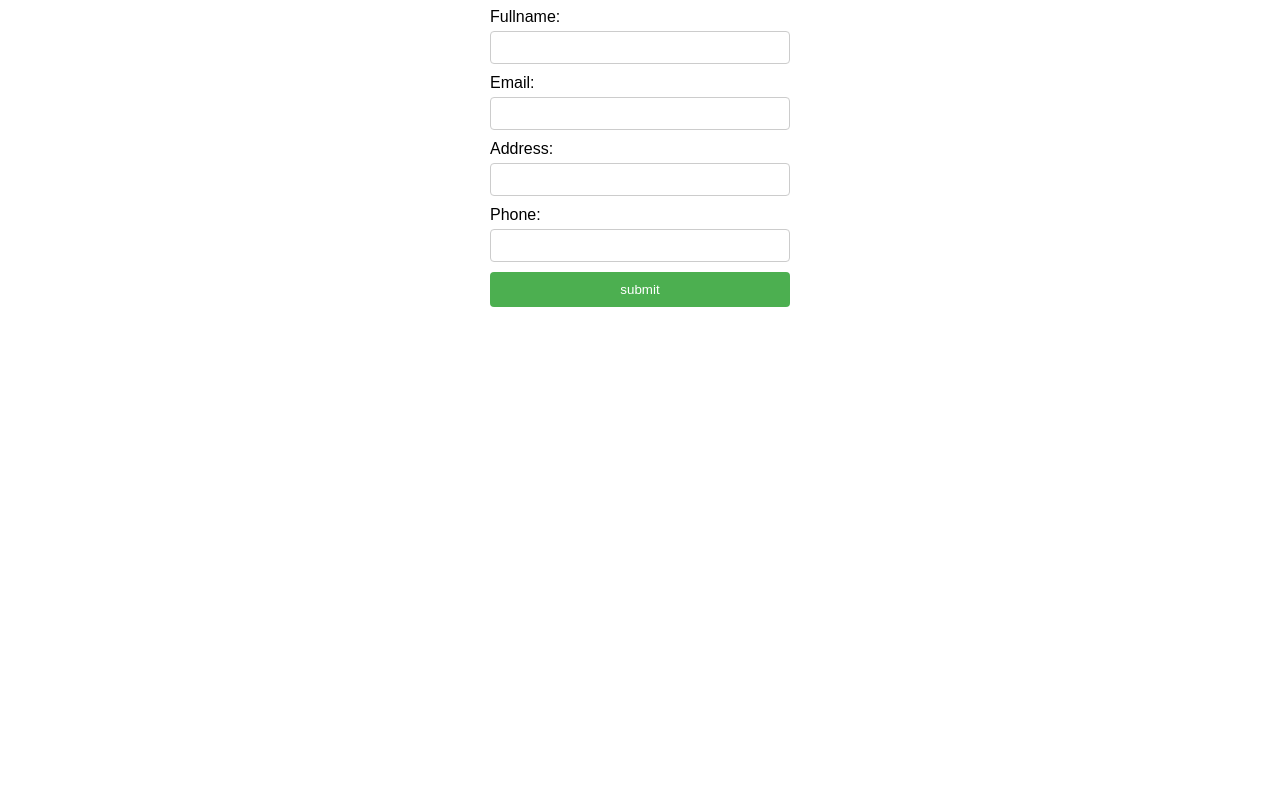
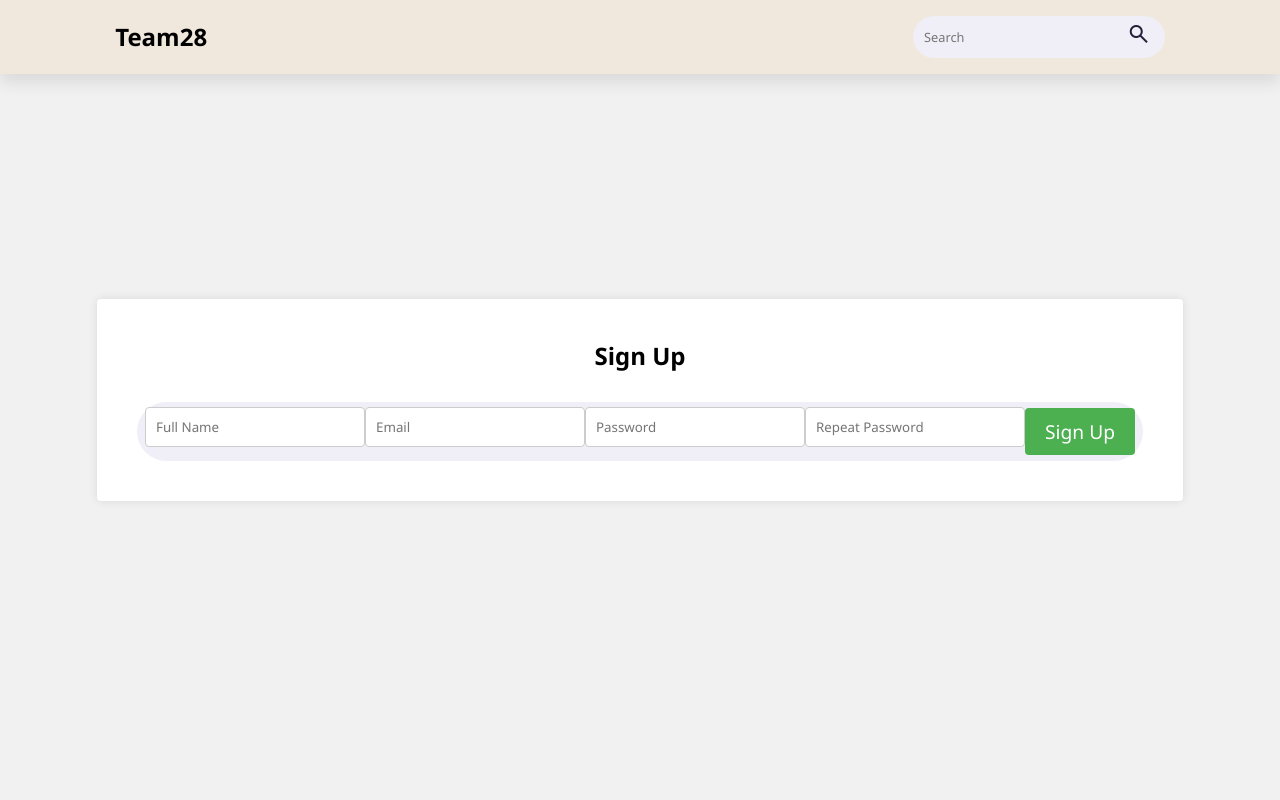
Before and after one commit to atenidkoye/Team28, a PHP site: page /forms/signup.php in a window 1280 px wide. Run offline with PHP 8.4, Linux system fonts and the light colour scheme.

Commit message:
Open changes

```diff
--- a/forms/signup.php
+++ b/forms/signup.php
@@ -1,115 +1,93 @@
+<?php
+include '../includes/top.php';
+?>
+
 <!DOCTYPE html>
 <html lang="en">
 <head>
     <meta charset="UTF-8">
     <meta name="viewport" content="width=device-width, initial-scale=1.0">
-  <title>Sign up</title>
+    <title>Sign Up Form</title>
     <style>
-    .error {
-      color: red;
+        body {
+            font-family: Arial, sans-serif;
+            margin: 0;
+            padding: 0;
+            background-color: #f1f1f1;
         }
 
-    #myForm {
-      width: 300px;
-      margin: 0 auto;
-      font-family: Arial, sans-serif;
+        .signup-container {
+            display: flex;
+            justify-content: center;
+            align-items: center;
+            height: 100vh;
         }
-
-    label {
-      display: block;
-      margin-bottom: 5px;
+        .signup-form {
+            background-color: #fff;
+            padding: 40px;
+            border-radius: 4px;
+            box-shadow: 0px 0px 10px rgba(0,0,0,0.1);
         }
-
-    input[type="text"] {
-      width: 100%;
-      padding: 8px;
+        .signup-form h2 {
+            text-align: center;
+            margin-bottom: 30px;
+        }
+        .signup-form-form {
+            display: flex;
+            flex-direction: column;
+        }
+        .signup-form-form input[type="text"], .signup-form-form input[type="password"] {
+            padding: 10px;
             margin-bottom: 10px;
+            border-radius: 4px;
             border: 1px solid #ccc;
-      border-radius: 4px;
-      box-sizing: border-box;
         }
-
-    input[type="submit"] {
-      width: 100%;
-      padding: 10px;
+        .signup-form-form button[type="submit"] {
             background-color: #4CAF50;
-      color: white;
+            color: #fff;
+            padding: 10px 20px;
             border: none;
             border-radius: 4px;
             cursor: pointer;
         }
-
-    input[type="submit"]:hover {
-      background-color: #45a049;
-    }
     </style>
-</head>
-<body>
-
-
-
-  <form id="myForm" method="POST" action='/Team28/process1.php' onsubmit="return validateForm()">
-    <label for="fname">Fullname:</label>
-    <input type="text" id="fname" name="name">
-    <span id="fullnameError" class="error"></span>
-
-    <br>
-
-    <label for="email">Email:</label>
-    <input type="text" id="email" name="email">
-    <span id="emailError" class="error"></span>
-
-    <br>
-
-    <label for="address">Address:</label>
-    <input type="text" id="address" name="address">
-    <span id="addressError" class="error"></span>
-
-    <br>
-
-    <label for="phone">Phone:</label>
-    <input type="text" id="phone" name="phone">
-    <span id="phoneError" class="error"></span>
-
-    <br>
-
-
-    <input type="hidden" name="submit" value="submit">
-
-    <input type="submit" value="submit">
-  </form>
-
     <script>
         function validateForm() {
-      var fname = document.getElementById('fname').value;
-      var email = document.getElementById('email').value;
-      var phone = document.getElementById('phone').value;
-      var address = document.getElementById('address').value;
+            var name = document.forms["signup-form"]["name"].value;
+            var email = document.forms["signup-form"]["email"].value;
+            var password = document.forms["signup-form"]["password"].value;
+            var repeatPassword = document.forms["signup-form"]["pssrepeat"].value;
 
-      document.getElementById('fullnameError').innerHTML = '';
-      document.getElementById('emailError').innerHTML = '';
-      document.getElementById('phoneError').innerHTML = '';
-      document.getElementById('addressError').innerHTML = '';
-
-      if (fname.trim() === '') {
-        document.getElementById('fullnameError').innerHTML = 'Fullname is required';
+            // Basic validation
+            if (name === "" || email === "" || password === "" || repeatPassword === "") {
+                alert("All fields must be filled out");
                 return false;
             }
-      if (email.trim() === '') {
-        document.getElementById('emailError').innerHTML = 'Email is required';
-        return false;
-      }
-      if (phone.trim() === '') {
-        document.getElementById('phoneError').innerHTML = 'Phone is required';
-        return false;
-      }
-      if (address.trim() === '') {
-        document.getElementById('addressError').innerHTML = 'Address is required';
+
+            // Check if passwords match
+            if (password !== repeatPassword) {
+                alert("Passwords do not match");
                 return false;
             }
 
             return true;
         }
     </script>
+</head>
+<body>
+    <div class="signup-container">
+        <section class="signup-form">
+            <h2>Sign Up</h2>
+            <div class="signup-form-form">
+                <form id="signup-form" action="../process1.php" method="post" onsubmit="return validateForm()">
+                    <input type="text" name="name" placeholder="Full name">
+                    <input type="text" name="email" placeholder="Email">
+                    <input type="password" name="password" placeholder="Password">
+                    <input type="password" name="pssrepeat" placeholder="Repeat password">
+                    <button type="submit" name="submit">Sign Up</button>
+                </form>
+            </div>
+        </section>
+    </div>
 </body>
 </html>
--- a/includes/top.php
+++ b/includes/top.php
@@ -7,10 +7,81 @@
     <link rel="stylesheet" href="https://fonts.googleapis.com/css2?family=Material+Symbols+Outlined:opsz,wght,FILL,GRAD@24,400,0,0" />
     <link rel="stylesheet" href="https://cdnjs.cloudflare.com/ajax/libs/font-awesome/6.5.1/css/all.min.css">
     <link rel="stylesheet" href="style.css">
+    <style>
+        * {
+            margin: 0;
+            box-sizing: border-box;
+            font-family: 'Segoe UI', Tahoma, Geneva, Verdana, sans-serif;
+            outline: none;
+            border: none;
+            text-decoration: none;
+            text-transform: capitalize;
+            transition: .2s linear;
+        }
+
+        html {
+            font-size: medium;
+            scroll-behavior: smooth;
+            scroll-padding-top: 6rem;
+            overflow-x: hidden;
+        }
+
+        header nav {
+            position: fixed;
+            top: 0;
+            left: 0;
+            right: 0;
+            background: #f1e8dd;
+            padding: 1rem 9%;
+            display: flex;
+            align-items: center;
+            justify-content: space-between;
+            z-index: 1000;
+            box-shadow: 0 .5rem 1rem rgb(0,0,0,.1);
+        }
+
+        form {
+            background-color: hsl(252, 30%, 95%);
+            border-radius: 2rem;
+            padding: 0.3rem 0.5rem;
+            display: flex;
+            align-items: center;
+        }
+
+        form input[type="search"] {
+            background: transparent;
+            width: 15vw;
+            font-size: 0.8rem;
+            color: hsl(252, 30%, 17%);
+            border: none;
+            padding: 0.2rem;
+            margin-right: 0.5rem;
+        }
+
+        form button[type="submit"] {
+            background: transparent;
+            border: none;
+            cursor: pointer;
+            color: hsl(252, 30%, 17%);
+            font-size: 1.2rem;
+        }
+
+        .material-symbols-outlined {
+            font-size: 1.5rem;
+        }
+    </style>
 </head>
 <body>
     <header>
         <nav>
-            <h1>Team28</h1>
+            <h1><a href="/Team28/index.php" style="color: black;">Team28</a></h1>
+            <form method="GET" action='/Team28/process2.php'>
+                <input id="query" type="search" name="query" placeholder="Search">
+                <button type="submit">
+                    <span id="SearchError" class="material-symbols-outlined">search</span>
+                </button>
+            </form>
         </nav>
     </header>
+</body>
+</html>
--- a/index.php
+++ b/index.php
@@ -12,7 +12,7 @@ include 'includes/header.php';
     </section>
 
     <section class="products" id="products">
-        <h1 class="heading">Our<span>Catalog</span></h1>
+        <h1 class="heading">Our<span> Catalog</span></h1>
         <div class="box-container">
             <div class="box">
                 <div class="image">
--- a/process2.php
+++ b/process2.php
@@ -51,7 +51,7 @@ include 'includes/top.php';
                 $search_query = $_GET['query'];
 
                 // Connect to your database
-                include  'includes/connect_to_db.php';
+                include 'includes/connect_to_db.php';
 
                 // Query to search for items matching the search query
                 $sql = "SELECT DISTINCT(flower), price FROM products WHERE flower LIKE '%$search_query%'";
```
Also changed, not shown: forms/Login.php (+13 -100 lines), forms/payment.php (deleted, +0 -142 lines), includes/formvalidation.js (deleted, +0 -16 lines), includes/function.php (added, +13 -0 lines), includes/header.php (+1 -23 lines), includes/landing_page.php (deleted, +0 -16 lines), includes/validate-signup.js (added, +35 -0 lines), process1.php (+31 -20 lines), process3.php (deleted, +0 -31 lines), process4.php (deleted, +0 -28 lines), forms/logout.php (added), landing.css (deleted). Lines whose indentation alone changed are shown as unchanged.
